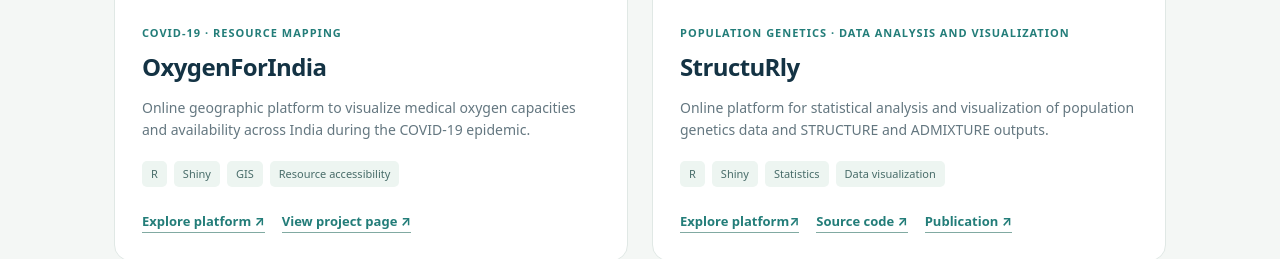
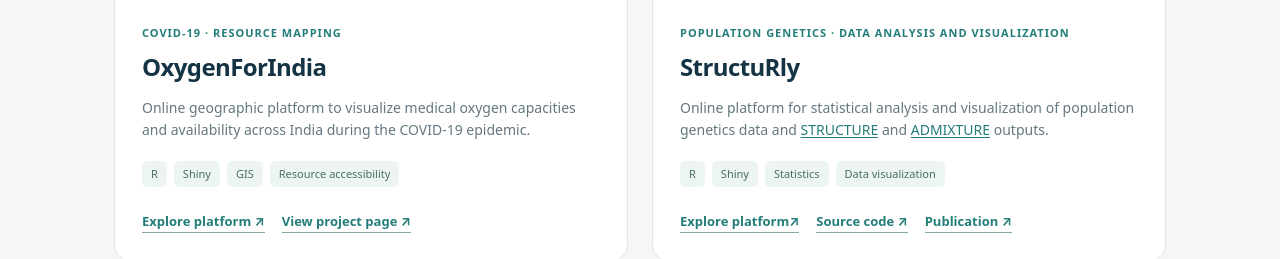
Before and after one commit to nicocriscuolo/software-portfolio, a plain HTML site: page index.html in a window 1280 px wide. Shown: the part 1250-1509 px from the top of the page. Drawn offline with Linux system fonts and the light colour scheme.

Commit message:
Update index.html

```diff
--- a/index.html
+++ b/index.html
@@ -227,17 +227,30 @@ h2 {
   text-transform:uppercase;
   letter-spacing:1px;
 }
+
 /* Name of each software project inside its card. */
 h3 {
   font-size:24px;
   margin:7px 0 10px;
   letter-spacing:-.6px;
 }
+
 /* Short project explanation, with softer text color. */
 .description {
   font-size:14px;
   color:var(--muted);
   margin:0 0 20px;
+}
+
+/* Color and style for hyperlinks within text. */
+.description a {
+  color: var(--teal);
+  text-decoration: underline;
+  text-underline-offset: 2px;
+}
+
+.description a:hover {
+  color: #104844;
 }
 /* Wrap software/skill badges onto additional lines when needed. */
 .tags {
@@ -484,6 +497,7 @@ footer {
         loading="lazy"
         onerror="this.style.display='none'">
     </div>
+
     <!-- Card body: category, product title, summary, technology badges, links. -->
     <div class="content">
       <div class="category">Population genetics · Data analysis and visualization</div>
@@ -491,8 +505,15 @@ footer {
       <p class="description">
         Online platform for statistical analysis
         and visualization of population genetics
-        data and STRUCTURE and ADMIXTURE outputs.
+        data and
+        <a href="https://web.stanford.edu/group/pritchardlab/structure.html"
+          target="_blank" rel="noopener noreferrer">STRUCTURE</a>
+        and
+        <a href="https://dalexander.github.io/admixture/"
+          target="_blank" rel="noopener noreferrer">ADMIXTURE</a>
+        outputs.
       </p>
+
       <!-- Skill/technology badges; add or remove <span> elements as desired. -->
       <div class="tags">
         <span>R</span><span>Shiny</span><span>Statistics</span><span>Data visualization</span>
```
